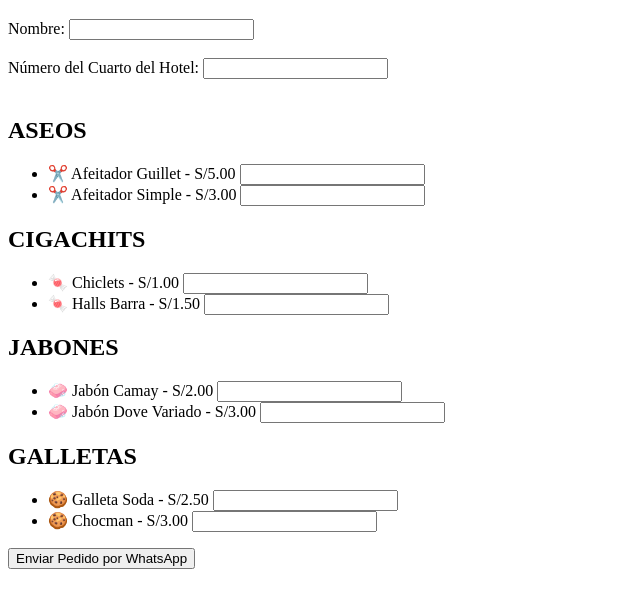
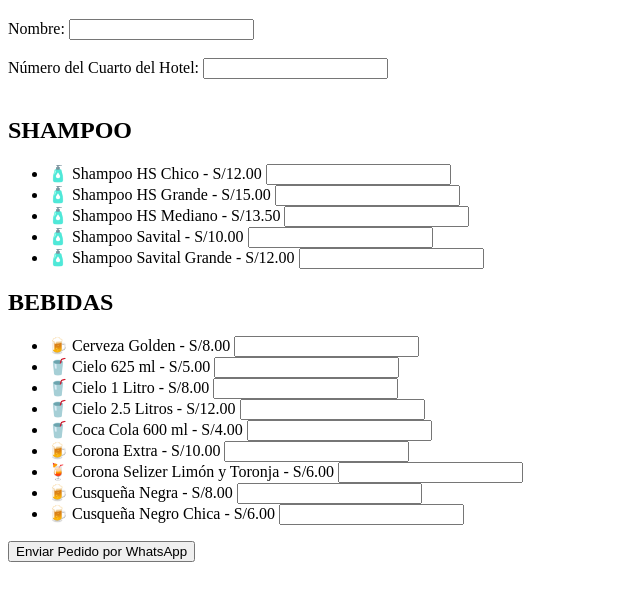
Before and after one commit to nelvin-mp/formulario-pedido, a plain HTML site: page index.html in a window 1280 px wide. Shown: the part 61-668 px from the top of the page, without its empty margins (0-640 px from the left). Drawn offline with Linux system fonts and the light colour scheme.

Commit message:
index.html

```diff
--- a/index.html
+++ b/index.html
@@ -17,61 +17,74 @@
         <input type="text" id="numero_hotel" name="numero_hotel" required>
         <br><br>
 
-        <!-- CATEGORÍA: ASEOS -->
-        <h2><strong>ASEOS</strong></h2>
+        <!-- CATEGORÍA: SHAMPOO -->
+        <h2><strong>SHAMPOO</strong></h2>
         <ul>
             <li>
-                <label for="afeitador_guillet">✂️ Afeitador Guillet - S/5.00</label>
-                <input type="number" id="afeitador_guillet" name="afeitador_guillet" min="0">
+                <label for="shampoo_hs_chico">🧴 Shampoo HS Chico - S/12.00</label>
+                <input type="number" id="shampoo_hs_chico" name="shampoo_hs_chico" min="0">
             </li>
             <li>
-                <label for="afeitador_simple">✂️ Afeitador Simple - S/3.00</label>
-                <input type="number" id="afeitador_simple" name="afeitador_simple" min="0">
+                <label for="shampoo_hs_grande">🧴 Shampoo HS Grande - S/15.00</label>
+                <input type="number" id="shampoo_hs_grande" name="shampoo_hs_grande" min="0">
             </li>
-            <!-- Agrega más productos de la categoría ASEOS si es necesario -->
+            <li>
+                <label for="shampoo_hs_mediano">🧴 Shampoo HS Mediano - S/13.50</label>
+                <input type="number" id="shampoo_hs_mediano" name="shampoo_hs_mediano" min="0">
+            </li>
+            <li>
+                <label for="shampoo_savital">🧴 Shampoo Savital - S/10.00</label>
+                <input type="number" id="shampoo_savital" name="shampoo_savital" min="0">
+            </li>
+            <li>
+                <label for="shampoo_savital_grde">🧴 Shampoo Savital Grande - S/12.00</label>
+                <input type="number" id="shampoo_savital_grde" name="shampoo_savital_grde" min="0">
+            </li>
         </ul>
 
-        <!-- CATEGORÍA: CIGACHITS -->
-        <h2><strong>CIGACHITS</strong></h2>
+        <!-- CATEGORÍA: BEBIDAS -->
+        <h2><strong>BEBIDAS</strong></h2>
         <ul>
             <li>
-                <label for="chiclets">🍬 Chiclets - S/1.00</label>
-                <input type="number" id="chiclets" name="chiclets" min="0">
+                <label for="cerveza_golden">🍺 Cerveza Golden - S/8.00</label>
+                <input type="number" id="cerveza_golden" name="cerveza_golden" min="0">
             </li>
             <li>
-                <label for="halls_barra">🍬 Halls Barra - S/1.50</label>
-                <input type="number" id="halls_barra" name="halls_barra" min="0">
+                <label for="cielo_625_ml">🥤 Cielo 625 ml - S/5.00</label>
+                <input type="number" id="cielo_625_ml" name="cielo_625_ml" min="0">
             </li>
-            <!-- Agrega más productos de la categoría CIGACHITS si es necesario -->
+            <li>
+                <label for="cielo_1_litro">🥤 Cielo 1 Litro - S/8.00</label>
+                <input type="number" id="cielo_1_litro" name="cielo_1_litro" min="0">
+            </li>
+            <li>
+                <label for="cielo_2_5_litros">🥤 Cielo 2.5 Litros - S/12.00</label>
+                <input type="number" id="cielo_2_5_litros" name="cielo_2_5_litros" min="0">
+            </li>
+            <li>
+                <label for="coca_cola_600_ml">🥤 Coca Cola 600 ml - S/4.00</label>
+                <input type="number" id="coca_cola_600_ml" name="coca_cola_600_ml" min="0">
+            </li>
+            <li>
+                <label for="corona_extra">🍺 Corona Extra - S/10.00</label>
+                <input type="number" id="corona_extra" name="corona_extra" min="0">
+            </li>
+            <li>
+                <label for="corona_selizer_limon_toronja">🍹 Corona Selizer Limón y Toronja - S/6.00</label>
+                <input type="number" id="corona_selizer_limon_toronja" name="corona_selizer_limon_toronja" min="0">
+            </li>
+            <li>
+                <label for="cusquena_negra">🍺 Cusqueña Negra - S/8.00</label>
+                <input type="number" id="cusquena_negra" name="cusquena_negra" min="0">
+            </li>
+            <li>
+                <label for="cusquena_negro_chica">🍺 Cusqueña Negro Chica - S/6.00</label>
+                <input type="number" id="cusquena_negro_chica" name="cusquena_negro_chica" min="0">
+            </li>
         </ul>
 
-        <!-- CATEGORÍA: JABONES -->
-        <h2><strong>JABONES</strong></h2>
-        <ul>
-            <li>
-                <label for="jabon_camay">🧼 Jabón Camay - S/2.00</label>
-                <input type="number" id="jabon_camay" name="jabon_camay" min="0">
-            </li>
-            <li>
-                <label for="jabon_dove_variado">🧼 Jabón Dove Variado - S/3.00</label>
-                <input type="number" id="jabon_dove_variado" name="jabon_dove_variado" min="0">
-            </li>
-            <!-- Agrega más productos de la categoría JABONES si es necesario -->
-        </ul>
-
-        <!-- CATEGORÍA: GALLETAS -->
-        <h2><strong>GALLETAS</strong></h2>
-        <ul>
-            <li>
-                <label for="galleta_soda">🍪 Galleta Soda - S/2.50</label>
-                <input type="number" id="galleta_soda" name="galleta_soda" min="0">
-            </li>
-            <li>
-                <label for="chocman">🍪 Chocman - S/3.00</label>
-                <input type="number" id="chocman" name="chocman" min="0">
-            </li>
-            <!-- Agrega más productos de la categoría GALLETAS si es necesario -->
-        </ul>
+        <!-- CATEGORÍA: OTRO -->
+        <!-- Agrega más categorías y productos según sea necesario -->
 
         <button type="button" onclick="generarPedido()">Enviar Pedido por WhatsApp</button>
     </form>
```
